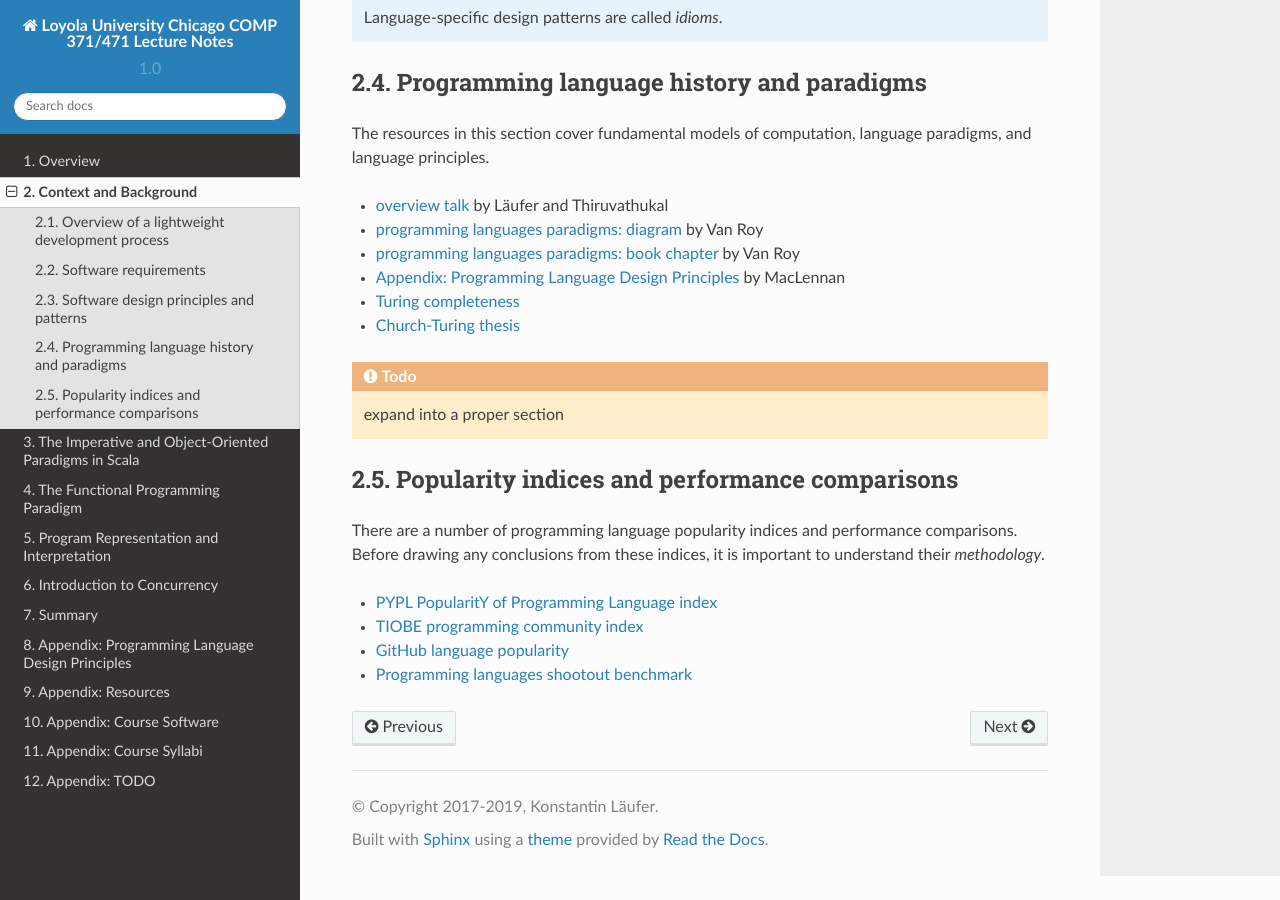
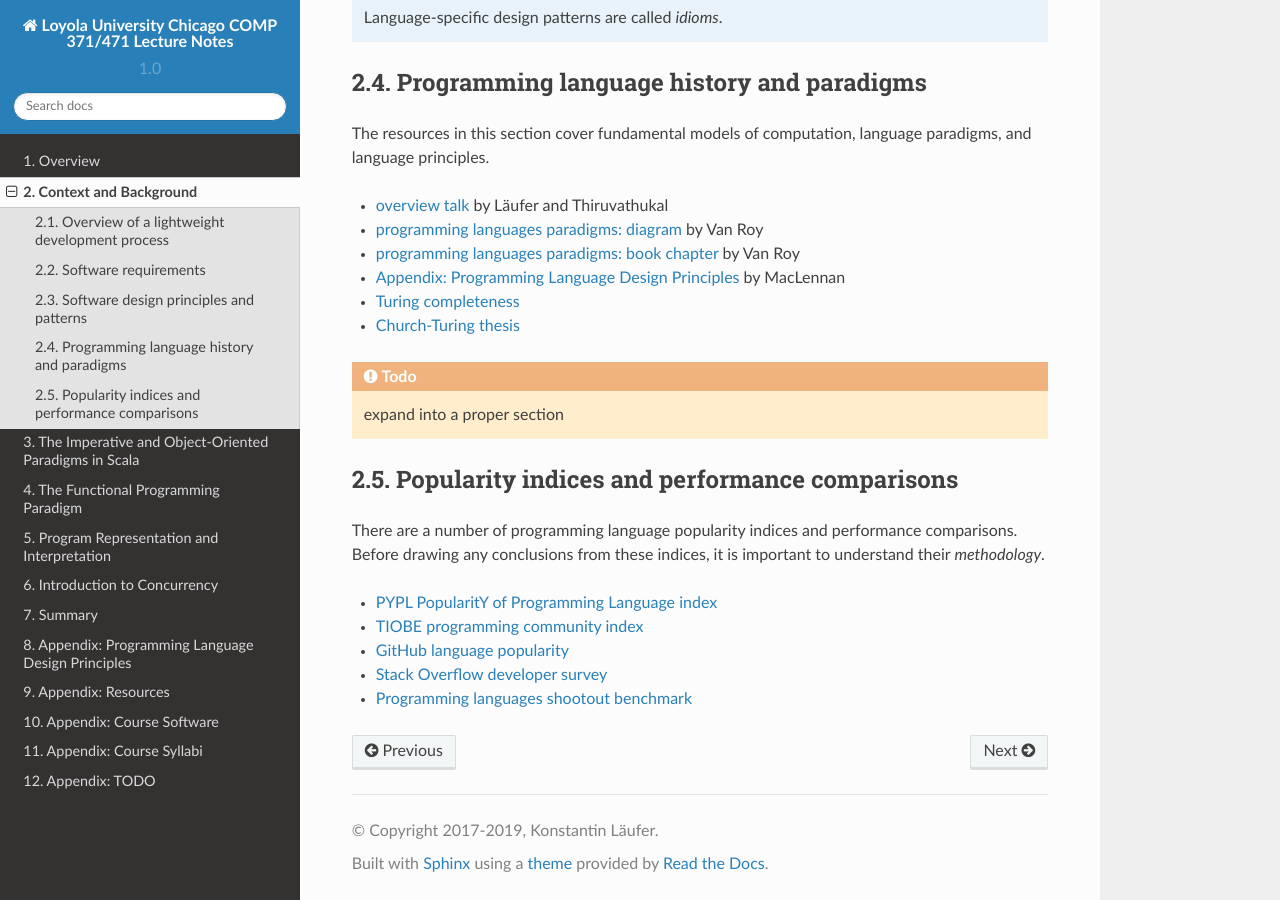
Before and after one commit to lucproglangcourse/lucproglangcourse.github.io, a Sphinx documentation site: the page built from source/background.rst, in a window 1280 px wide and 900 px high, scrolled down 2919 px. Built offline with Sphinx 7.4.7 and the Read the Docs theme 2.0.0, drawn with Linux system fonts in a browser that asks for light colours.

Commit message:
added link to SO dev survey
Signed-off-by: Konstantin Läufer <klaeufer@gmail.com>

```diff
--- a/source/background.rst
+++ b/source/background.rst
@@ -147,4 +147,5 @@ Before drawing any conclusions from these indices, it is important to understand
 - `PYPL PopularitY of Programming Language index <https://pypl.github.io>`_
 - `TIOBE programming community index <http://www.tiobe.com/tiobe-index>`_
 - `GitHub language popularity <https://www.techworm.net/2016/09/top-10-popular-programming-languages-github.html>`_
+- `Stack Overflow developer survey <https://insights.stackoverflow.com/survey>`_
 - `Programming languages shootout benchmark <https://benchmarksgame-team.pages.debian.net/benchmarksgame/>`_
```
